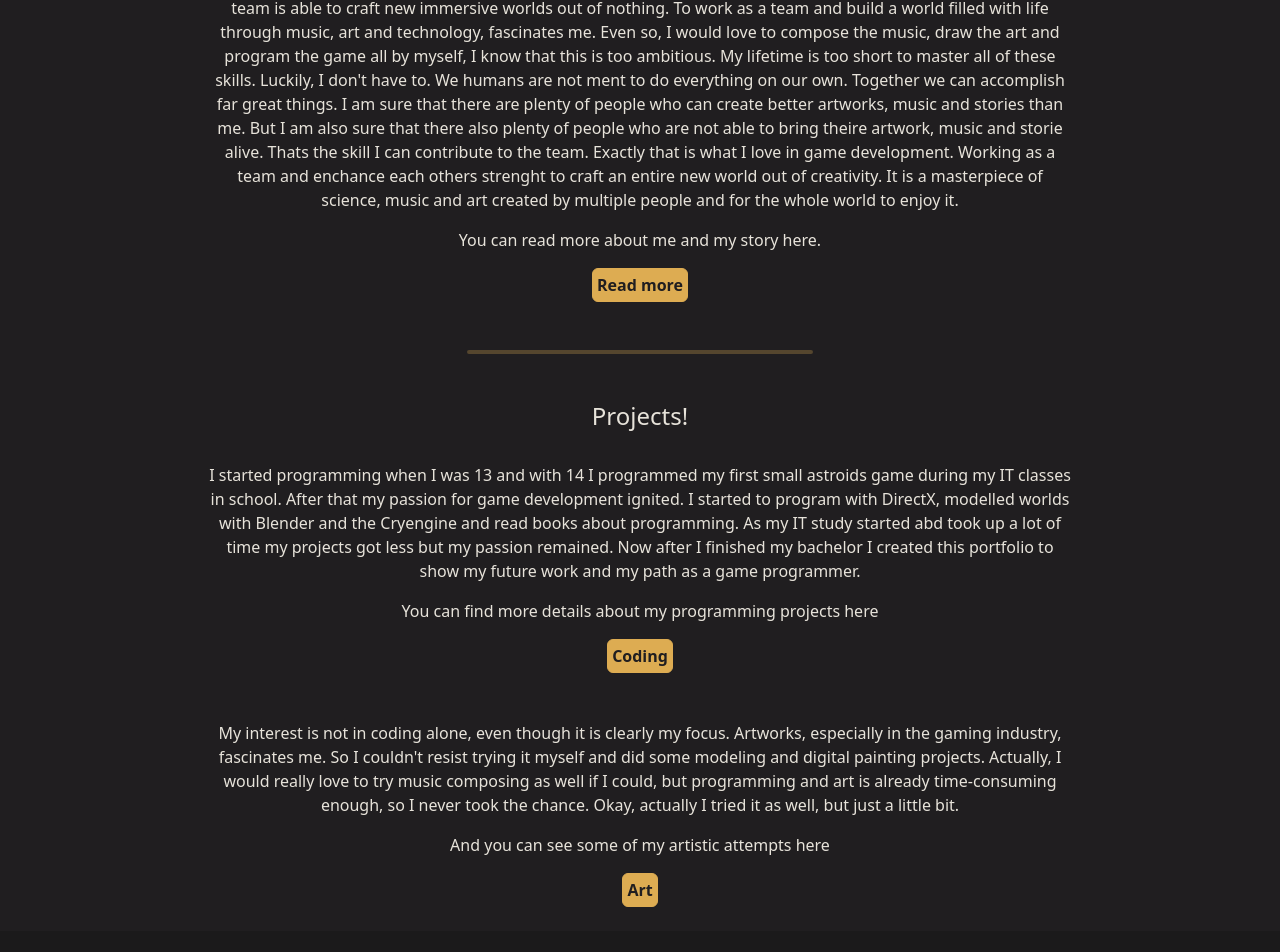
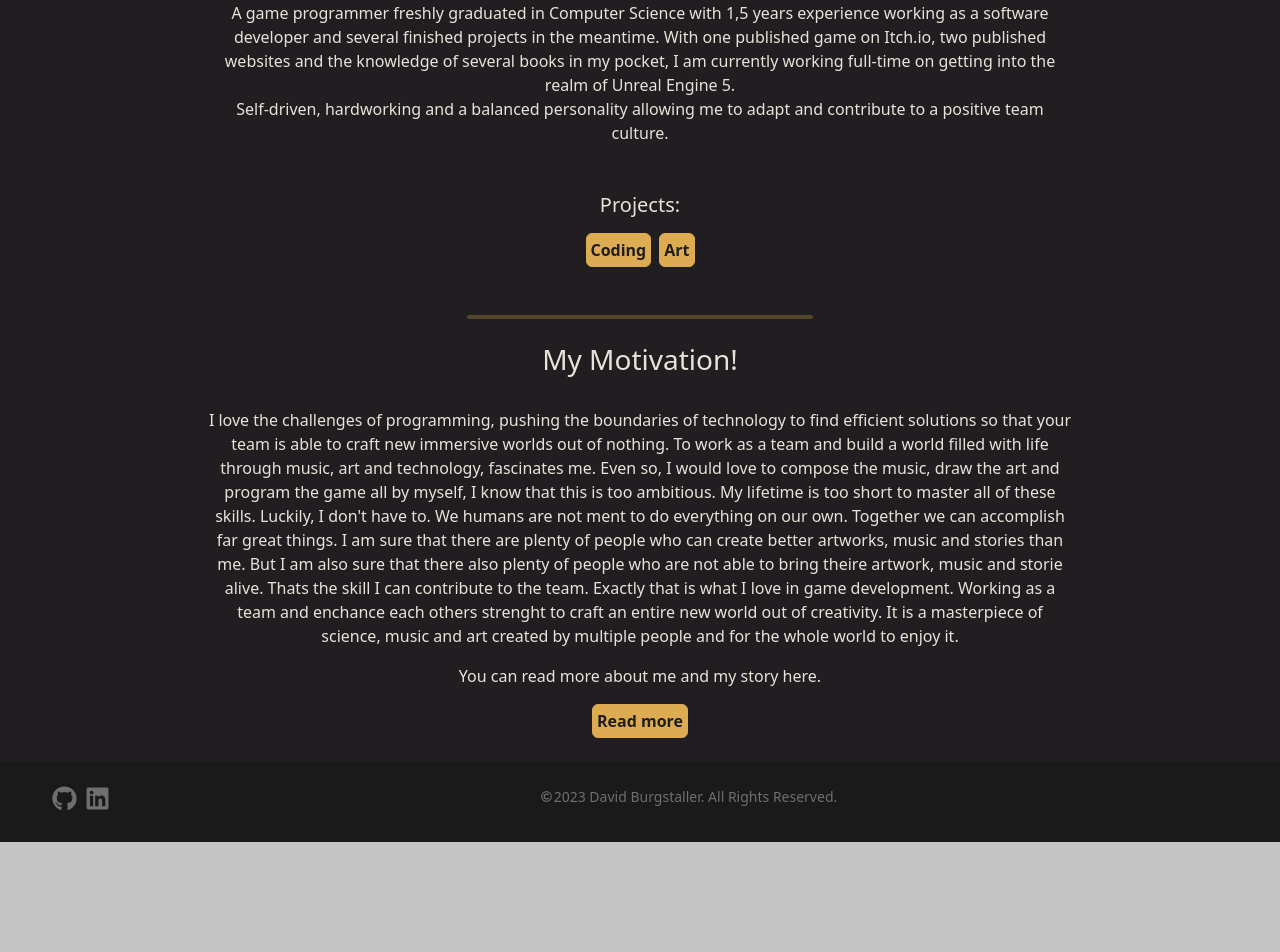
Before and after one commit to Roqum/Portfolio, a React app in the folder frontend/: page / in a window 1280 px wide. Shown: the part 777-1729 px from the top of the page. After the commit the page ends 1619 px from the top, so only its background shows below. Built offline with nearby package versions, Linux system fonts and the light colour scheme.

Commit message:
add github, linkedin link

```diff
--- a/frontend/src/App.jsx
+++ b/frontend/src/App.jsx
@@ -98,7 +98,7 @@ const App = () => {
                                 <a className='fc-footer' href="https://github.com/Roqum">
                                     <FaGithub className='mx-1' size={25}/>
                                 </a>
-                                <a className='fc-footer' href="www.linkedin.com/in/david-burgstaller">
+                                <a className='fc-footer' href="https://linkedin.com/in/david-burgstaller">
                                     <FaLinkedin className='mx-1' size={25}/>
                                 </a>
 
--- a/frontend/src/pages/About.jsx
+++ b/frontend/src/pages/About.jsx
@@ -47,13 +47,14 @@ return (
             <p>
             After my one volunteer year as a football coach in Thailand, I came back with a lot of life, team-building and cultural awareness
             experience. I was ready to encounter a new challenge in my life and start my Computer Science studies at the university. I had to
-            move away from my hometown and family and start a new chapter alone in Frankfurt. Fortunately, I settled down very well and
+            move away from my hometown and family to start a new chapter alone in Frankfurt. Fortunately, I settled down very well and
             Frankfurt felt like my home soon.
             It turned out that my studies and concurrent work experiences allowed me to build a solid foundation in math and programming,
             enhancing my skills and knowledge on a bigger scale.
-            I even decided to take some physics courses although many friends discouraged me from doing so because it was a way more
-            difficult path to take. But I was determined that the physics classes, especially in mechanics, would serve me better in my
-            future as a game programmer.
+            I picked modules that will provide me with valuable knowledge
+            for my upcoming career, like "Computer Graphics", "AI Methodes" and "Modulation and Simulation". I even finished some phyik modules
+            that would benefit me in engine/game mathematics, like "Mechanics" and "Theoretical Mechanics".
+            During all of that time, I kept reading several books to get a better grasp of the overall concepts in professional game development.
             </p>
             <p>
             In my work as a fullstack software developer I was given a lot of freedom to express myself. I was allowed to challenge myself
--- a/frontend/src/pages/Contact.jsx
+++ b/frontend/src/pages/Contact.jsx
@@ -3,6 +3,8 @@ import "../scss/Contact.scss";
 import {BsSend} from 'react-icons/bs';
 import { MdOutlineMail } from "react-icons/md";
 import { IoLocationOutline } from "react-icons/io5";
+import { FaLinkedin, FaGithub} from "react-icons/fa";
+
 
 
 
@@ -96,9 +98,29 @@ function Contact() {
                         </p>
                         </div>
                     </div>
+                    <div className='row'>
+                        <div className='col-1'>
+                            <FaLinkedin className="mb-2 fc-gray800" size={30}/>
+                        </div>
+                        <div className='col-11'>
+                        <p className='fc-gray800 fs-6'>
+                            <a className='link-underline-opacity-0 link-light link-underline-opacity-75-hover' href="https://linkedin.com/in/david-burgstaller">linkedin.com/in/david-burgstaller</a>
+                        </p>
+                        </div>
+                    </div>
+                    <div className='row'>
+                        <div className='col-1'>
+                            <FaGithub className="mb-2 fc-gray800" size={30}/>
+                        </div>
+                        <div className='col-11'>
+                        <p className='fc-gray800 fs-6'>
+                            <a className='link-underline-opacity-0 link-light link-underline-opacity-75-hover' href="https://github.com/Roqum">github.com/Roqum</a>
+                        </p>
+                        </div>
+                    </div>
                     <br />
-                    <p className='fc-gray800'>
-                        Use my email or following form to write me a message.
+                    <p className='fc-gray800 mt-3'>
+                        You can immediately send me an email here:
                     </p>
                     <br />
                     <form className='fc-gray800 needs-validation' onSubmit={sendEmail}>
--- a/frontend/src/pages/Home.jsx
+++ b/frontend/src/pages/Home.jsx
@@ -40,9 +40,26 @@ const Home = (props) => {
                 </div>
             </div>
             <div id="section02" className="py-4 px-5 mx-auto w-100 bg-gray900 container">
+                <div className="fc-gray800 mw-100">
+                    <h3 className='text-center fc-orange pb-4 pt-5'>About Me!</h3>
+                    <p className='text-center'>
+                        A game programmer freshly graduated in Computer Science with 1,5 years experience working as a software developer and several finished projects in the meantime.
+                        With one published game on Itch.io, two published websites and the knowledge of several books in my pocket, I am currently working full-time on getting into the realm of Unreal Engine 5. <br />
+                        Self-driven, hardworking and a balanced personality allowing me to adapt and contribute to a positive team culture.
+                    </p>
+                    <p className='text-center mt-5'>
+                        <h5>Projects:</h5>
+                    </p>
+                        <div className='text-center'>
+                            <a className="bg-orange btn btn-primary mx-1 px-1 py-1" href="\coding">Coding</a>
+                            <a className="bg-orange btn btn-primary mx-1 px-1 py-1" href="\art">Art</a>
+                        </div>
+                </div>
+                <hr className='hrStyle mt-5'/>
+
                 <div className="bg-gray900 h-100">
                     <div className="fc-gray800 mw-100">
-                        <h4 className='text-center fc-orange py-4'>My Motivation!</h4>
+                        <h3 className='text-center fc-orange py-4'>My Motivation!</h3>
                         <p className='text-center'>
                         I love the challenges of programming, pushing the boundaries of technology to find efficient solutions so that your team is able to
                         craft new immersive worlds out of nothing. To work as a team and build a world
@@ -63,37 +80,6 @@ const Home = (props) => {
 
                     </div>
                 </div>
-                <hr className='hrStyle mt-5'/>
-                <div className="bg-gray900 h-100">
-                    <div className="fc-gray800 mw-100">
-                        <h4 className='text-center fc-orange pb-4 pt-5'>Projects!</h4>
-                        <p className='text-center'>
-                        I started programming when I was 13 and with 14 I programmed my first small astroids game during my IT classes in school.
-                        After that my passion for game development ignited. I started to program with DirectX, modelled worlds with Blender and the
-                        Cryengine and read books about programming. As my IT study started abd took up a lot of time my projects got less but my passion remained.
-                        Now after I finished my bachelor I created this portfolio to show my future work and my path as a game programmer.
-                        </p>
-                        <p className='text-center'>
-                            You can find more details about my programming projects here
-                        </p>
-                        <div className='text-center'>
-                        <a className="bg-orange btn btn-primary mx-2 mb-5 px-1 py-1" href="\coding">Coding</a>
-                        </div>
-                        <p className='text-center'>
-                        My interest is not in coding alone, even though it is clearly my focus.
-                        Artworks, especially in the gaming industry, fascinates me. So I couldn't resist trying it myself
-                        and did some modeling and digital painting projects. Actually, I would really love to try music composing
-                        as well if I could, but programming and art is already time-consuming enough, so I never took the chance.
-                        Okay, actually I tried it as well, but just a little bit.
-                        </p>
-                        <p className='text-center'>
-                            And you can see some of my artistic attempts here
-                        </p>
-                        <div className='text-center'>
-                        <a className="bg-orange btn btn-primary mx-2 px-1 py-1" href="\art">Art</a>
-                        </div>
-                    </div>
-                </div>
             </div>
         </>
     );
--- a/frontend/src/scss/App.scss
+++ b/frontend/src/scss/App.scss
@@ -42,7 +42,11 @@
     color: #201E20 !important;
     opacity: 0.9;
 }
-
+.bg-date-badge {
+    background-color: #e7e3da;
+    color: #201E20 !important;
+    opacity: 0.9;
+}
 .bg-orange-lighter {
     background-color: #F4D7A1
 }
```
